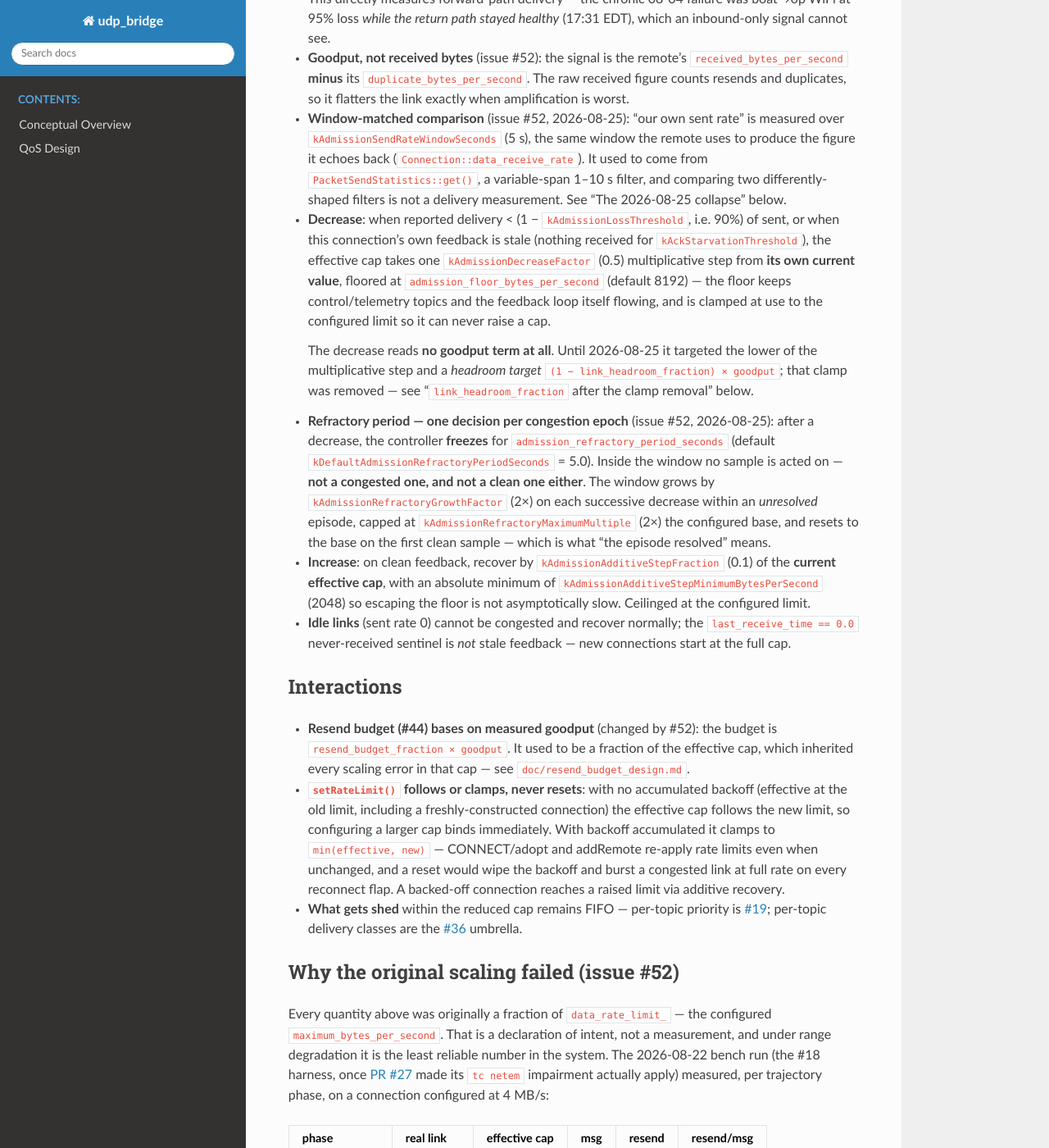
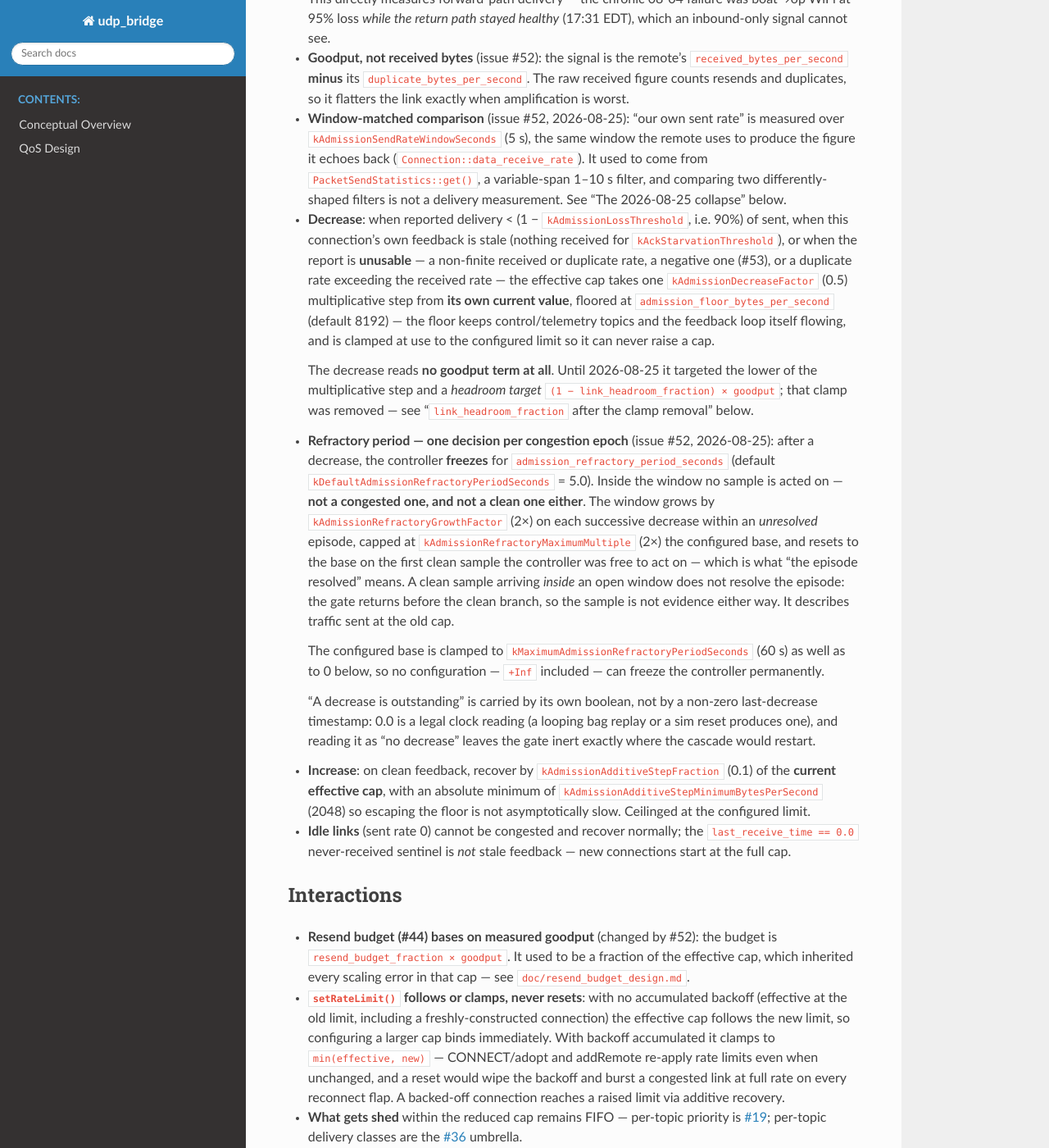
Before and after one commit to rolker/udp_bridge, a Sphinx documentation site: the page built from udp_bridge/doc/admission_control_design.md, in a window 1280 px wide and 1400 px high, scrolled down 834 px. Shown: the whole window at 82% size. Built offline with Sphinx 7.4.7 and the Read the Docs theme 3.1.0, drawn with Linux system fonts in a browser that asks for light colours.

Commit message:
docs: describe the refractory gate and the decrease triggers as implemented (#52)
- kAdmissionRefractoryGrowthFactor documented 'unresolved' as 'no clean
  sample seen since the last decrease', but a clean sample inside an open
  window never reaches the clean branch, so it never resolves anything.
  Say what the code does, and why it is right: a sample taken inside the
  window describes traffic sent at the old cap, so it is no better as
  evidence the episode ended than as grounds to recover.
- currentAdmissionRefractoryWindowSeconds claimed to exist 'for tests and
  diagnostics'; it has no diagnostic consumer, and a frozen controller is
  indistinguishable from a healthy flat cap in RemoteConnection.msg.
  Drop the claim and name #76 as where surfacing it belongs.
- The design doc's Decrease bullet omitted the feedback_unusable triggers
  (non-finite, negative, duplicate > received) that also count as
  congestion, and its refractory bullet predated this round's two fixes.

```diff
--- a/udp_bridge/doc/admission_control_design.md
+++ b/udp_bridge/doc/admission_control_design.md
@@ -48,8 +48,11 @@ static cap:
   comparing two differently-shaped filters is not a delivery
   measurement. See "The 2026-08-25 collapse" below.
 - **Decrease**: when reported delivery < (1 − `kAdmissionLossThreshold`,
-  i.e. 90%) of sent, or when this connection's own feedback is stale
-  (nothing received for `kAckStarvationThreshold`), the effective cap
+  i.e. 90%) of sent, when this connection's own feedback is stale
+  (nothing received for `kAckStarvationThreshold`), or when the report is
+  **unusable** — a non-finite received or duplicate rate, a negative one
+  (#53), or a duplicate rate exceeding the received rate — the effective
+  cap
   takes one `kAdmissionDecreaseFactor` (0.5) multiplicative step from
   **its own current value**, floored at
   `admission_floor_bytes_per_second` (default 8192) — the floor keeps
@@ -68,8 +71,22 @@ static cap:
   either**. The window grows by `kAdmissionRefractoryGrowthFactor` (2×)
   on each successive decrease within an *unresolved* episode, capped at
   `kAdmissionRefractoryMaximumMultiple` (2×) the configured base, and
-  resets to the base on the first clean sample — which is what "the
-  episode resolved" means.
+  resets to the base on the first clean sample the controller was free to
+  act on — which is what "the episode resolved" means. A clean sample
+  arriving *inside* an open window does not resolve the episode: the gate
+  returns before the clean branch, so the sample is not evidence either
+  way. It describes traffic sent at the old cap.
+
+  The configured base is clamped to
+  `kMaximumAdmissionRefractoryPeriodSeconds` (60 s) as well as to 0
+  below, so no configuration — `+Inf` included — can freeze the
+  controller permanently.
+
+  "A decrease is outstanding" is carried by its own boolean, not by a
+  non-zero last-decrease timestamp: 0.0 is a legal clock reading (a
+  looping bag replay or a sim reset produces one), and reading it as
+  "no decrease" leaves the gate inert exactly where the cascade would
+  restart.
 - **Increase**: on clean feedback, recover by
   `kAdmissionAdditiveStepFraction` (0.1) of the **current effective cap**,
   with an absolute minimum of
```
Also changed, not shown: 2 other files.
